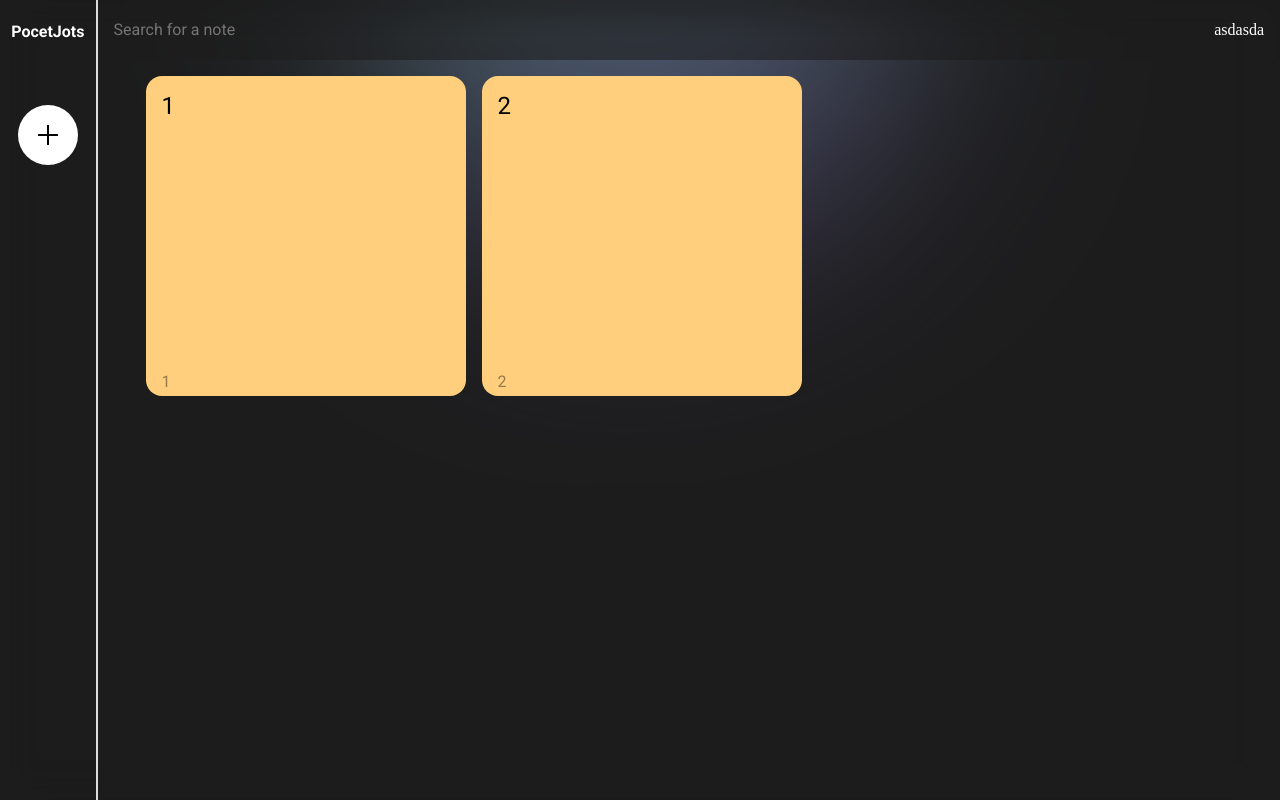
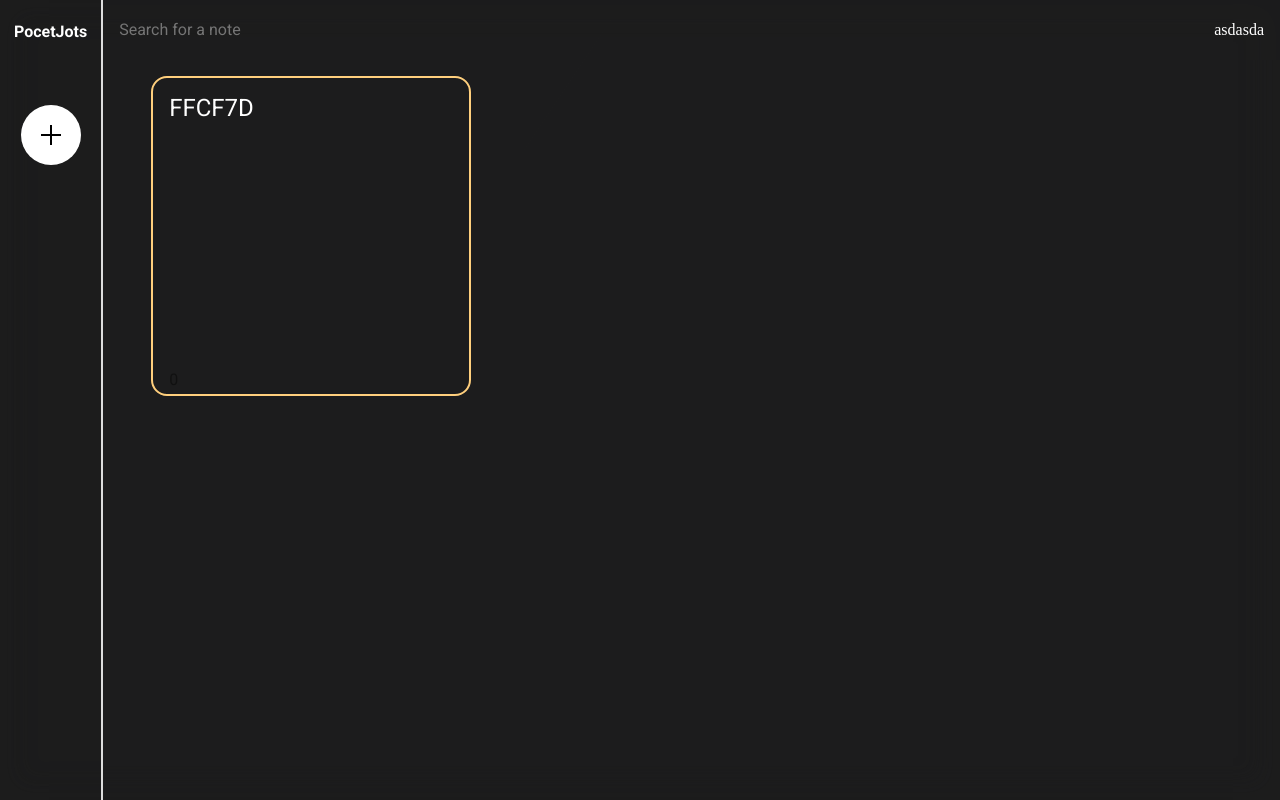
Before and after one commit to Hisokaqq/PocketJots, a React (Create React App) app in the folder frontend/: page / in a window 1280 px wide. Built offline with nearby package versions, Linux system fonts and the light colour scheme.

Commit message:
cursorChange + fullNoteAnim

```diff
--- a/frontend/src/components/Cursor.jsx
+++ b/frontend/src/components/Cursor.jsx
@@ -3,7 +3,7 @@ import styled from "styled-components";
 import { motion } from "framer-motion";
 
 const Cursor = () => {
-    const cursorsize = 500
+    const cursorsize = 200
     const cursorsize2 = 30
 
     const [m_p, setM_p] = useState({
@@ -17,8 +17,8 @@ const Cursor = () => {
             y: m_p.y - (cursorsize/2),
             height: cursorsize,
             width: cursorsize,
-            // rotateX: [0, 360, 0],
-            // rotateY: [0, 180, 0],
+            rotateX: [0, 360, 0],
+            rotateY: [0, 180, 0],
             rotate: [0, 360, 0],
             scale: [1, 1.15, 1],
             // filter: "blur(2000px)",
@@ -32,10 +32,10 @@ const Cursor = () => {
                 type: 'spring', stiffness: 100, damping: 40
                 },
                 rotateX:{
-                    repeat: Infinity, duration: 50
+                    repeat: Infinity, duration: 100
                 },
                 rotateY:{
-                    repeat: Infinity, duration: 50
+                    repeat: Infinity, duration: 100
                 },
                 rotate:{
                     repeat: Infinity, duration: 10
@@ -91,7 +91,7 @@ const StyledCursor = styled(motion.div)`
 const StyledCursor2 = styled(motion.div)`
     position: fixed;
     pointer-events: none;
-    z-index: 1000;
+    z-index: 300;
     &:before,
     &:after {
         content: "";
--- a/frontend/src/components/Note.jsx
+++ b/frontend/src/components/Note.jsx
@@ -1,54 +1,112 @@
 import React, { useEffect, useState } from 'react'
 import styled from "styled-components";
-import { motion,  } from "framer-motion";
+import { motion } from "framer-motion";
 
 function hexToRgba(hex, opacity) {
     const hexWithoutHash = hex.replace('#', '');
     const r = parseInt(hexWithoutHash.substring(0, 2), 16);
     const g = parseInt(hexWithoutHash.substring(2, 4), 16);
     const b = parseInt(hexWithoutHash.substring(4, 6), 16);
+
     return `rgba(${r}, ${g}, ${b}, ${opacity})`;
   }
 
 
+
   const Note = ({ note, color, id }) => {
-    const [value, setValue] = useState(note);
+    const noteVariants = {
+        default:{
+
+        },
+        hidden: {
+            // opacity: 0,
+            scale: .07,
+            borderRadius: 1000,
+            x: 0,
+            y: -170,
+            position: "static",
+            background: hexToRgba(note.color, 1)
+
+
+         },
+        visible: {
+            x: [100,-100,0],
+            y: 0,
+            opacity: 1,
+            scale: 1,
+            borderRadius: 16,
+            // position: ["absolute", "absolute", "static"],
+            background: "rgba(29, 29, 29, 0.6)",
+            transition: {
+                x:{
+                    duration: 1
+                },
+                y:{
+                    duration: 1
+                },
+                scale:{
+                    delay: 1,
+                    duration: 1
+                },
+                borderRadius:{
+                    delay: .7,
+                    duration: 1
+                },
+
+                duration: 3
+             }
+        },
+      };
+
+
+    const [value, setValue] = useState(note.color);
+
 
     useEffect(() => {
-      setValue(note);
-    }, [note]);
+      setValue(note.color);
+    }, [note.color]);
 
     return (
-      <StyledNote layoutId={id} style={{ background: hexToRgba("#FFCF7D", 7) }}>
+      <StyledNote
+        color={hexToRgba(note.color, 1)}
+        variants={noteVariants}
+        initial={id === 0 ? "hidden" : null}
+        animate={id === 0 ? "visible" : "default"}
+      >
         <textarea
           spellCheck={false}
           placeholder="Make some notes"
           onChange={(e) => setValue(e.target.value)}
           value={value}
         ></textarea>
-        <p className="date">{note}</p>
+        <p className="date">{id}</p>
       </StyledNote>
     );
   };
 
 
 const StyledNote = styled(motion.div)`
-    background-color: rgba(255, 207, 125, 1);
+
+
     width: 20rem;
     height: 20rem;
     border-radius: 1rem;
     overflow: hidden;
     display: flex;
     flex-direction: column;
+    z-index: 103333;
+    background: rgba(29, 29, 29, 0.6);
+    border: 2px solid ${(props) => props.color};
     .date{
         margin-left: 1rem;
         margin-bottom: .3rem;
         color: #0000006a;
+
     }
     textarea {
         all: unset;
         flex: 1;
-        color: #000;
+        color: #fff;
         font-size: 1.5rem;
         padding: 1rem;
         font-family: 'Roboto', sans-serif;
@@ -57,7 +115,7 @@ const StyledNote = styled(motion.div)`
         white-space: pre-wrap;
 
         &::placeholder{
-            color: #2e2e2e94;
+            color: #ffffffc7;
         }
     }
 `
--- a/frontend/src/screen/HomeScreen.jsx
+++ b/frontend/src/screen/HomeScreen.jsx
@@ -1,10 +1,10 @@
-import React, { useState } from 'react';
+import React, { useEffect, useState } from 'react';
 import styled from "styled-components";
-import { motion} from "framer-motion";
+import { AnimatePresence, color, motion} from "framer-motion";
 import { FontAwesomeIcon } from '@fortawesome/react-fontawesome';
 import { faCheck } from '@fortawesome/free-solid-svg-icons';
 import Note from '../components/Note';
-
+import { Reorder } from "framer-motion"
 function hexToRgba(hex, opacity) {
     const hexWithoutHash = hex.replace('#', '');
     const r = parseInt(hexWithoutHash.substring(0, 2), 16);
@@ -64,12 +64,32 @@ const dotAnim = {
 
   const HomeScreen = () => {
     const [isRotated, setIsRotated] = useState(false);
-    const [notes, setNotes] = useState([1,2])
+    const [notes, setNotes] = useState([{color: "FFCF7D"}])
+    const [isFirstNoteAdded, setIsFirstNoteAdded] = useState(false);
+    const [prev, setPrev] = useState([])
+    const [disabled, setDisabled] = useState(false);
     const handlePlusClick = () => {
-      setIsRotated((prevState) => !prevState);
-      setNotes(prevNotes => [0, ...prevNotes])
+        setDisabled(true)
+        setIsRotated((prevState) => !prevState);
 
     };
+    const [color, setColor] = useState(null)
+
+    const HandleAddNote = (color) =>{
+        setColor(color)
+        setPrev(notes);
+        setNotes([]);
+
+    }
+
+      useEffect(() => {
+        if (prev.length > 0 && notes.length === 0) {
+          setNotes([{color: color}, ...prev]);
+        }
+      }, [notes, prev]);
+
+
+
 
 
     return (
@@ -79,9 +99,11 @@ const dotAnim = {
             <p className="logo">PocetJots</p>
             <div className="notes-container">
               <StyledPlus
+                disabled={disabled}
                 animate={isRotated ? "rotateClockwise" : "rotateCounterClockwise"}
                 variants={plusAnim}
                 onClick={handlePlusClick}
+                onAnimationComplete={() => setDisabled(false)}
               />
               <StyledDots
                 variants={dotContAnim}
@@ -93,6 +115,7 @@ const dotAnim = {
                   variants={dotAnim}
                   custom={0}
                   whileHover={{scale:1.1}}
+                  onClick={()=>HandleAddNote("#FFCF7D")}
                 />
                 <motion.div
                   className="dot"
@@ -100,6 +123,7 @@ const dotAnim = {
                   variants={dotAnim}
                   custom={1}
                   whileHover={{scale:1.1}}
+                  onClick={()=>HandleAddNote("#F0A177")}
                 />
                 <motion.div
                   className="dot"
@@ -107,6 +131,7 @@ const dotAnim = {
                   variants={dotAnim}
                   custom={2}
                   whileHover={{scale:1.1}}
+                  onClick={()=>HandleAddNote("#B095F6")}
                 />
                 <motion.div
                   className="dot"
@@ -114,6 +139,7 @@ const dotAnim = {
                   variants={dotAnim}
                   custom={3}
                   whileHover={{scale:1.1}}
+                  onClick={()=>HandleAddNote("#55CFFA")}
                 />
                 <motion.div
                   className="dot"
@@ -121,6 +147,7 @@ const dotAnim = {
                   variants={dotAnim}
                   custom={4}
                   whileHover={{scale:1.1}}
+                  onClick={()=>HandleAddNote("#E6EE96")}
                 />
               </StyledDots>
             </div>
@@ -133,17 +160,11 @@ const dotAnim = {
                 </div>
             </StyledSearchBar>
             <div className="data">
-                {
-                    notes.map((note, index)=>(
-                        <Note
-                        note={note}
-                        notes={notes}
-                        id={index}
-                        key={index}
-                        />
-                        // <p>{note}</p>
-                    ))
-                }
+                {/* <Reorder.Group axis="x" values={notes} onReorder={setNotes}> */}
+                {notes.map((note, index) => (
+                    <Note key={index} note={note} id={index}/>
+                ))}
+                {/* </Reorder.Group> */}
             </div>
           </StyledRight>
         </div>
@@ -201,7 +222,7 @@ const StyledNote = styled(motion.div)`
 `
 
 const StyledRight = styled(motion.div)`
-    width: 100rem;
+    width: 100%;
     display: flex;
     flex-direction: column;
     .data{
```
